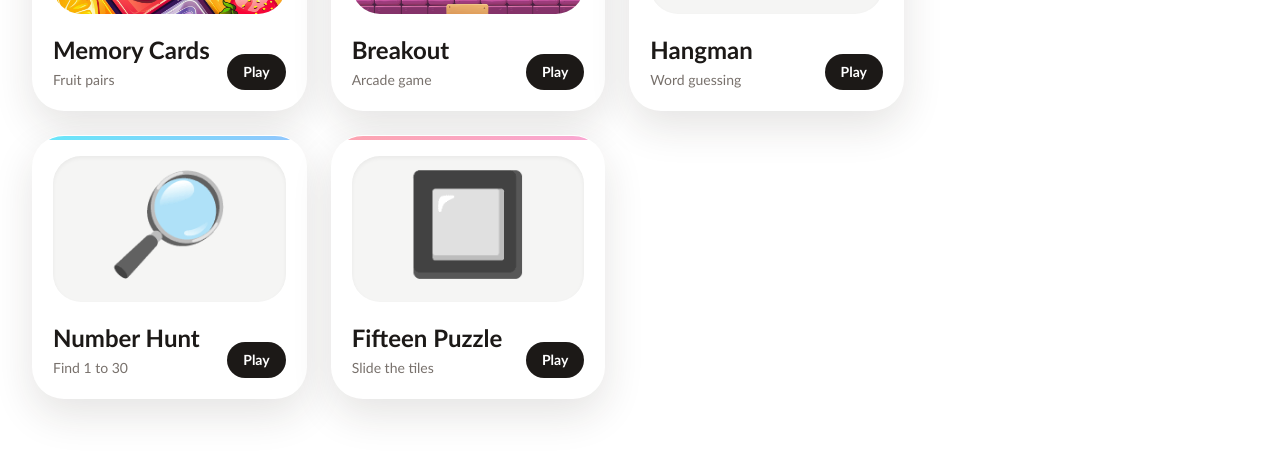
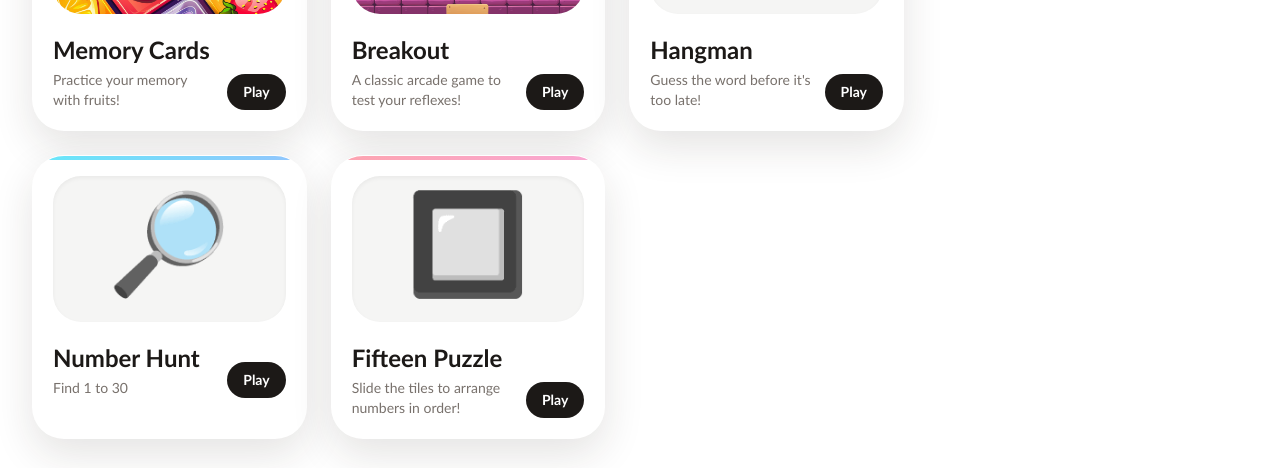
Before and after one commit to garethS-debug/CN_Collective, a React (Vite) app in the folder client/: page / in a window 1280 px wide. Shown: the part 848-1316 px from the top of the page. Built offline with nearby package versions, Linux system fonts and the light colour scheme; no server answers.

Commit message:
Updating descriptions

```diff
--- a/client/src/App.jsx
+++ b/client/src/App.jsx
@@ -18,27 +18,27 @@ const games = [
   {
     key: "memory_cards",
     title: "Memory Cards",
-    subtitle: "Fruit pairs",
+    subtitle: "Practice your memory with fruits!",
     description:
-      "Flip the cards, match the fruit pairs and build your memory score.",
+      "Practice your memory by finding pairs of fruits!",
     icon: "🍓",
     accent: "bg-gradient-to-r from-amber-300 to-orange-300",
   },
   {
     key: "find_the_number",
     title: "Breakout",
-    subtitle: "Arcade game",
+    subtitle: "A classic arcade game to test your reflexes!",
     description:
-      "Break the bricks, keep the ball in play and build your score.",
+      "Move the paddle to bounce the ball towards the bricks!",
     icon: "🏓",
     accent: "bg-gradient-to-r from-sky-300 to-cyan-300",
   },
   {
     key: "sequence_repeat",
     title: "Hangman",
-    subtitle: "Word guessing",
+    subtitle: "Guess the word before it's too late!",
     description:
-      "Guess the hidden word by suggesting letters within a limited number of attempts.",
+      "Try to guess the word… be careful not to lose too many letters!",
     icon: "🧠",
     accent: "bg-gradient-to-r from-emerald-300 to-lime-300",
   },
@@ -54,9 +54,9 @@ const games = [
   {
     key: "fifteen_puzzle",
     title: "Fifteen Puzzle",
-    subtitle: "Slide the tiles",
+    subtitle: "Slide the tiles to arrange numbers in order!",
     description:
-      "Move the tiles into the empty space and arrange the numbers from 1 to 15.",
+      "Get from One to Fifteen by shuffling things around!",
     icon: "🔲",
     accent: "bg-gradient-to-r from-rose-300 to-pink-300",
   },
```
